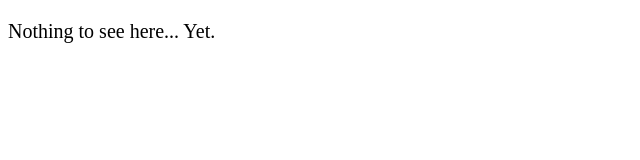
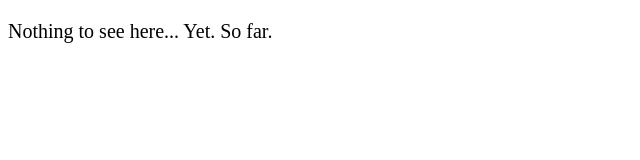
Before and after one commit to GabRioBlu/Blu-Timelines, a plain HTML site: page index.html in a window 1280 px wide. Shown: the full height of the page, 0-640 px from the left. Drawn offline with Linux system fonts and the light colour scheme.

Commit message:
ok is this set up now

```diff
--- a/index.html
+++ b/index.html
@@ -15,7 +15,7 @@
 </head>
 
 <body>
-  <p>Nothing to see here... Yet.</p>
+  <p>Nothing to see here... Yet. So far.</p>
   <!-- Project -->
   <script src="main.js"></script>
 </body>
```
